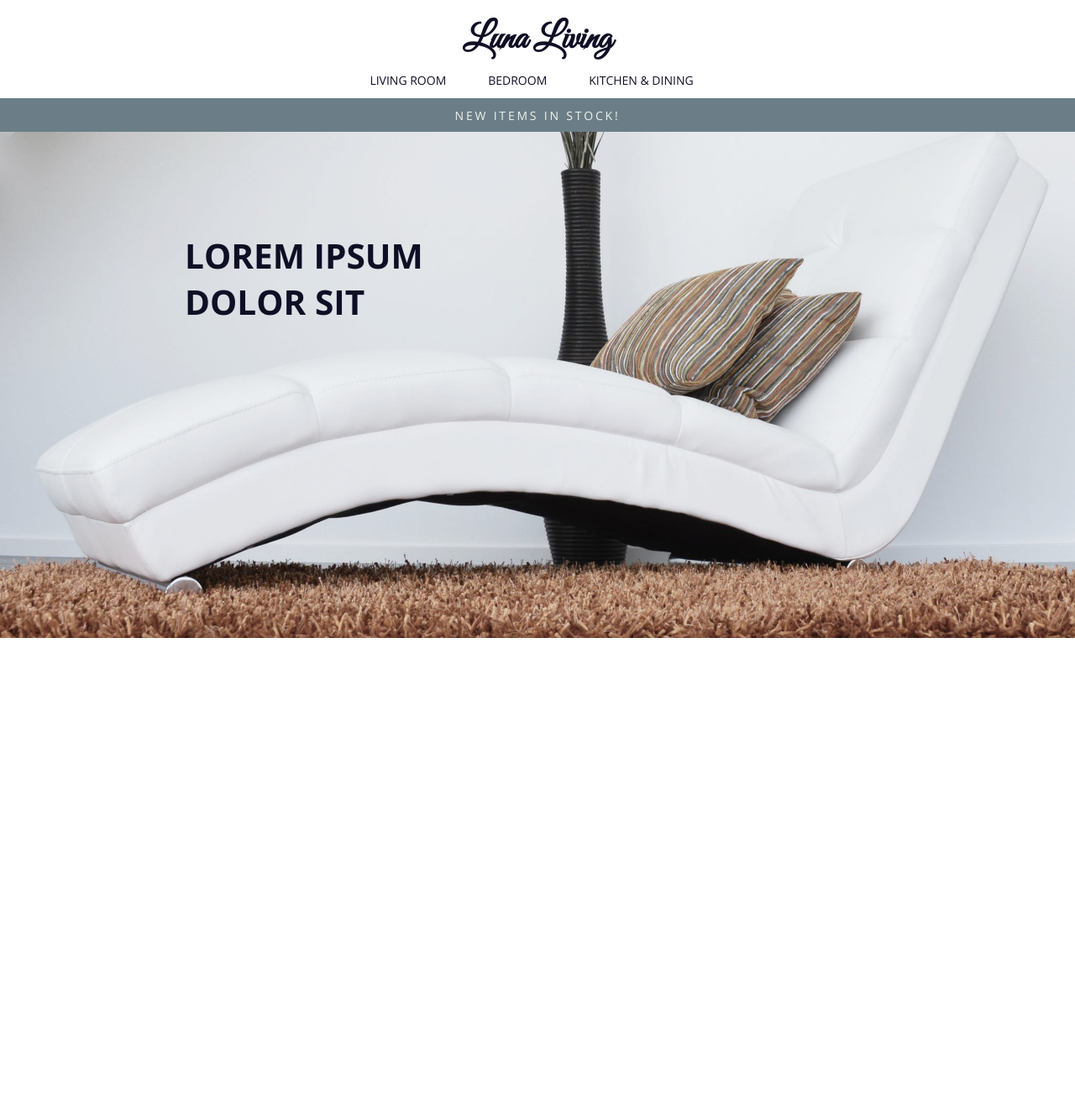
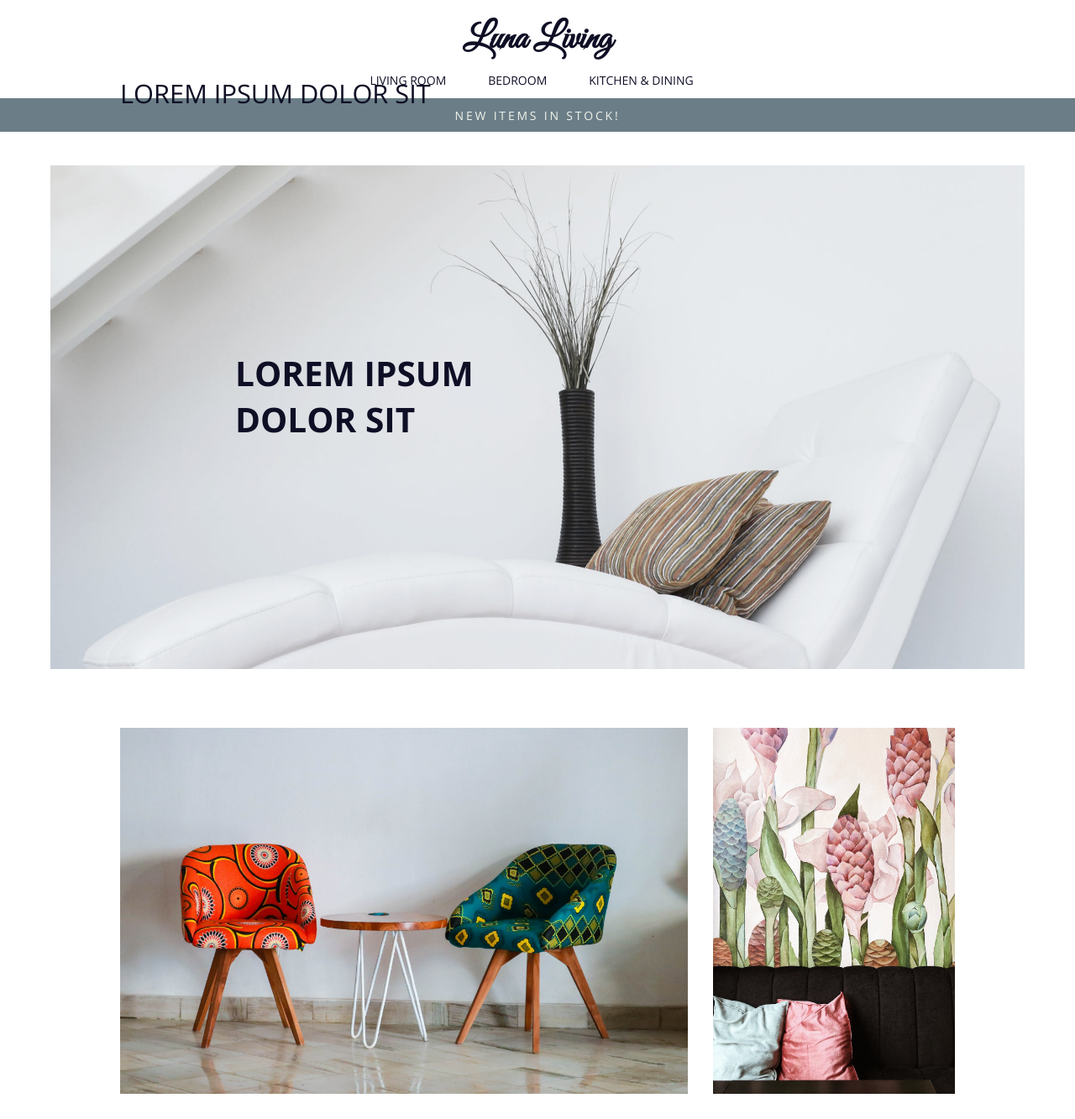
Before and after one commit to yirano/react-luna_living, a React (Create React App) app: page / in a window 1280 px wide. Shown: the whole page at 84% size. Before the commit the page ends 837 px from the top, so only its background shows below. Built offline with nearby package versions, Linux system fonts and the light colour scheme.

Commit message:
Style New Items

```diff
--- a/src/App.css
+++ b/src/App.css
@@ -23,3 +23,6 @@ h1 {
 h2 {
 	font-size: 2.9em;
 }
+h3 {
+	font-size: 2.2em;
+}
--- a/src/App.js
+++ b/src/App.js
@@ -1,5 +1,6 @@
 import React from 'react';
 import Header from './components/Header/Header';
+import NewItems from './components/NewItems/NewItems';
 import Hero from './components/Hero/Hero';
 import './App.css';
 
@@ -8,6 +9,7 @@ function App() {
 		<main>
 			<Header />
 			<Hero />
+			<NewItems />
 		</main>
 	);
 }
--- a/src/components/Hero/Hero.css
+++ b/src/components/Hero/Hero.css
@@ -1,21 +1,28 @@
 .hero {
-	height: 85vh;
-	overflow: hidden;
-	position: relative;
+	max-height: 600px;
+	padding: 40px 60px;
 }
 
-.hero img {
+.heroContainer {
+	position: relative;
+	overflow: hidden;
+	margin: 0 auto;
+	max-width: 1440px;
+	max-height: 600px;
+}
+
+.heroContainer img {
+	position: relative;
 	width: 100%;
-	position: relative;
-	top: -250px;
 }
 
 .heroTitle {
 	position: absolute;
-	top: 120px;
+	top: 220px;
 	left: 220px;
 	z-index: 9999;
 	font-weight: 700;
 	width: 25%;
 	text-transform: uppercase;
+	overflow: hidden;
 }
--- a/src/components/Hero/Hero.js
+++ b/src/components/Hero/Hero.js
@@ -5,8 +5,10 @@ import './Hero.css';
 export default function Hero() {
 	return (
 		<section className="hero">
-			<h2 className="heroTitle">Lorem ipsum dolor sit</h2>
-			<img src={HeroImg} alt="Lounge chair" />
+			<div className="heroContainer">
+				<h2 className="heroTitle">Lorem ipsum dolor sit</h2>
+				<img src={HeroImg} alt="Lounge chair" />
+			</div>
 		</section>
 	);
 }
--- /dev/null
+++ b/src/components/NewItems/NewItems.css
@@ -0,0 +1,32 @@
+.newItems {
+	display: flex;
+	margin: 0 auto;
+	text-align: center;
+	justify-content: center;
+	padding: 30px 0;
+	width: 80%;
+	max-width: 1300px;
+}
+
+.newLeftWrapper h3 {
+	position: absolute;
+	top: 90px;
+	display: flex;
+	justify-content: center;
+}
+
+.newItems img {
+	width: 100%;
+	min-height: 300px;
+	height: 100%;
+}
+
+.newItems h3 {
+	text-transform: uppercase;
+	font-weight: 400;
+}
+
+.newLeftWrapper,
+.newRightWrapper {
+	margin: 0 15px;
+}
--- /dev/null
+++ b/src/components/NewItems/NewItems.js
@@ -0,0 +1,18 @@
+import React from 'react';
+import ColorfulChair from '../../Images/colorful-chairs.jpeg';
+import FloralWallpaper from '../../Images/floral-wallpaper.jpeg';
+import './NewItems.css';
+
+export default function NewItems() {
+	return (
+		<section className="newItems">
+			<div className="newLeftWrapper">
+				<h3>Lorem ipsum dolor sit</h3>
+				<img src={ColorfulChair} alt="Colorful Chairs" />
+			</div>
+			<div className="newRightWrapper">
+				<img src={FloralWallpaper} alt="Floral Wallpaper" />
+			</div>
+		</section>
+	);
+}
```
Also changed, not shown: src/Images/clearance-mirror.webp (deleted).
